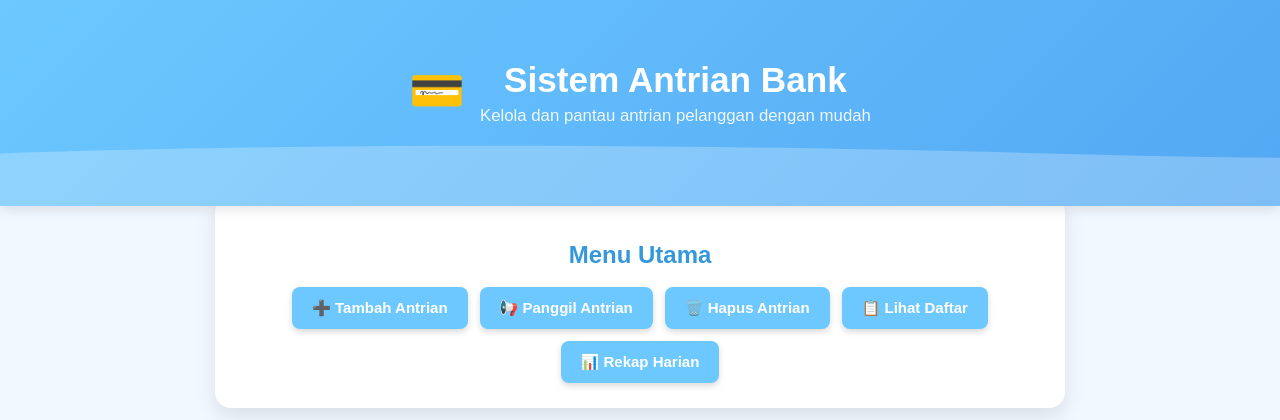
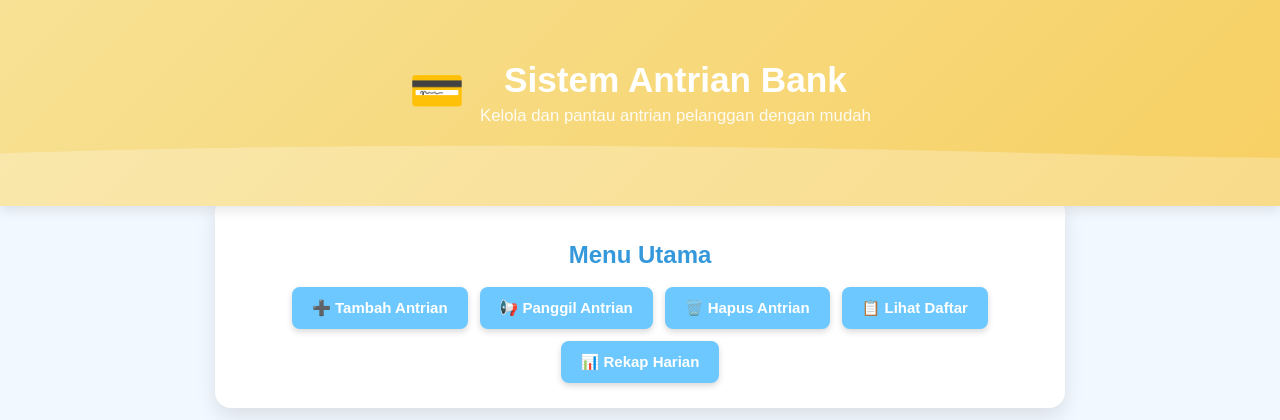
Before and after one commit to kymo14/aura-nabila-projekUTS, a PHP site: page / in a window 1280 px wide. Shown: the top 420 px of the page. Run offline with PHP 8.4, Linux system fonts and the light colour scheme.

Commit message:
Update style.css
ya

```diff
--- a/style.css
+++ b/style.css
@@ -1,4 +1,3 @@
-/* Tema: Biru Langit Elegan + Gradasi Lembut */
 body {
     font-family: "Poppins", sans-serif;
     background: #f2f8ff;
@@ -9,7 +8,7 @@ body {
 
 /* ===== HEADER ===== */
 header {
-    background: linear-gradient(135deg, #6cc8ff, #53a8f3);
+    background: linear-gradient(135deg, #f7e194, #f7d063);
     color: white;
     text-align: center;
     position: relative;
```
